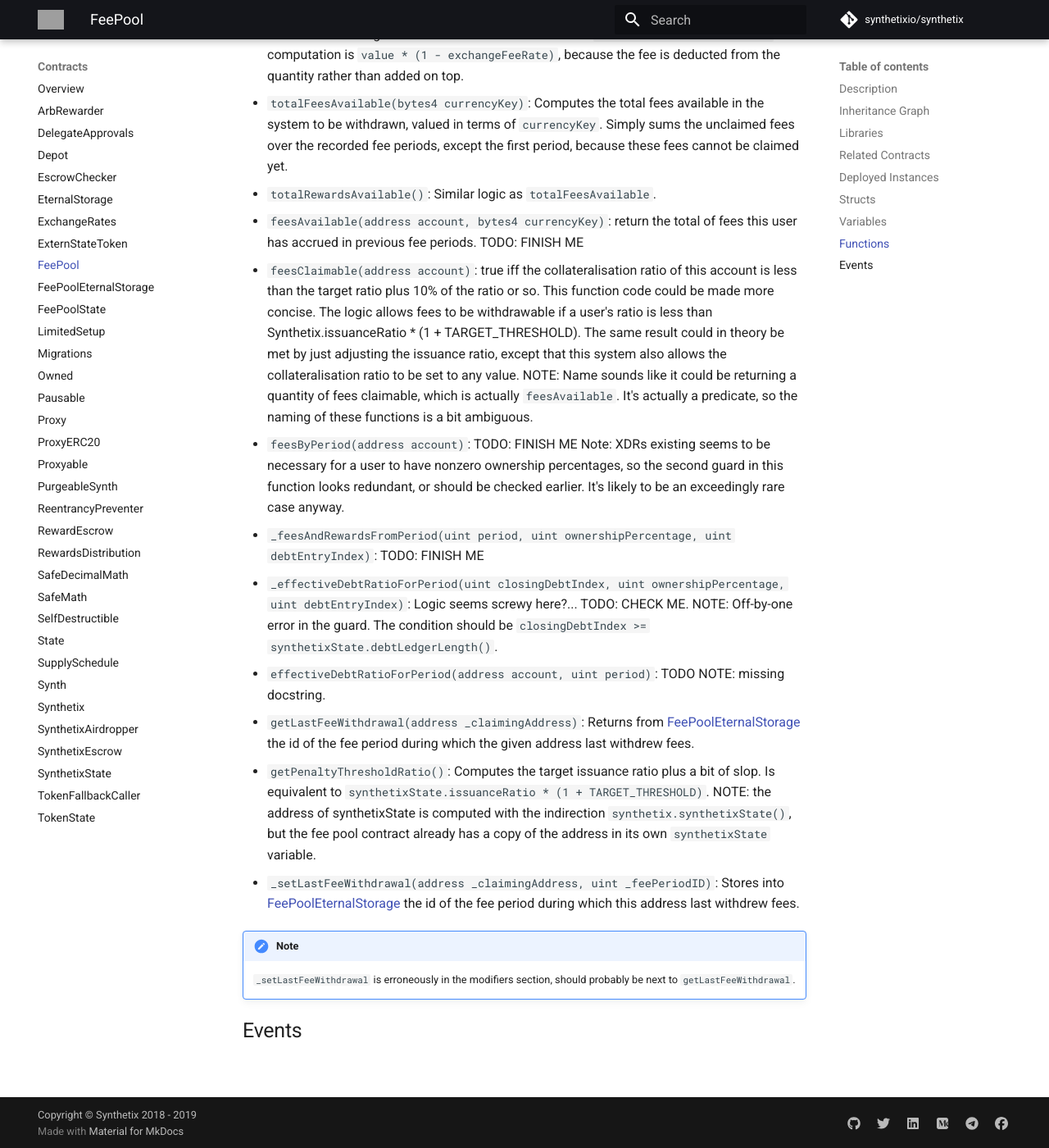
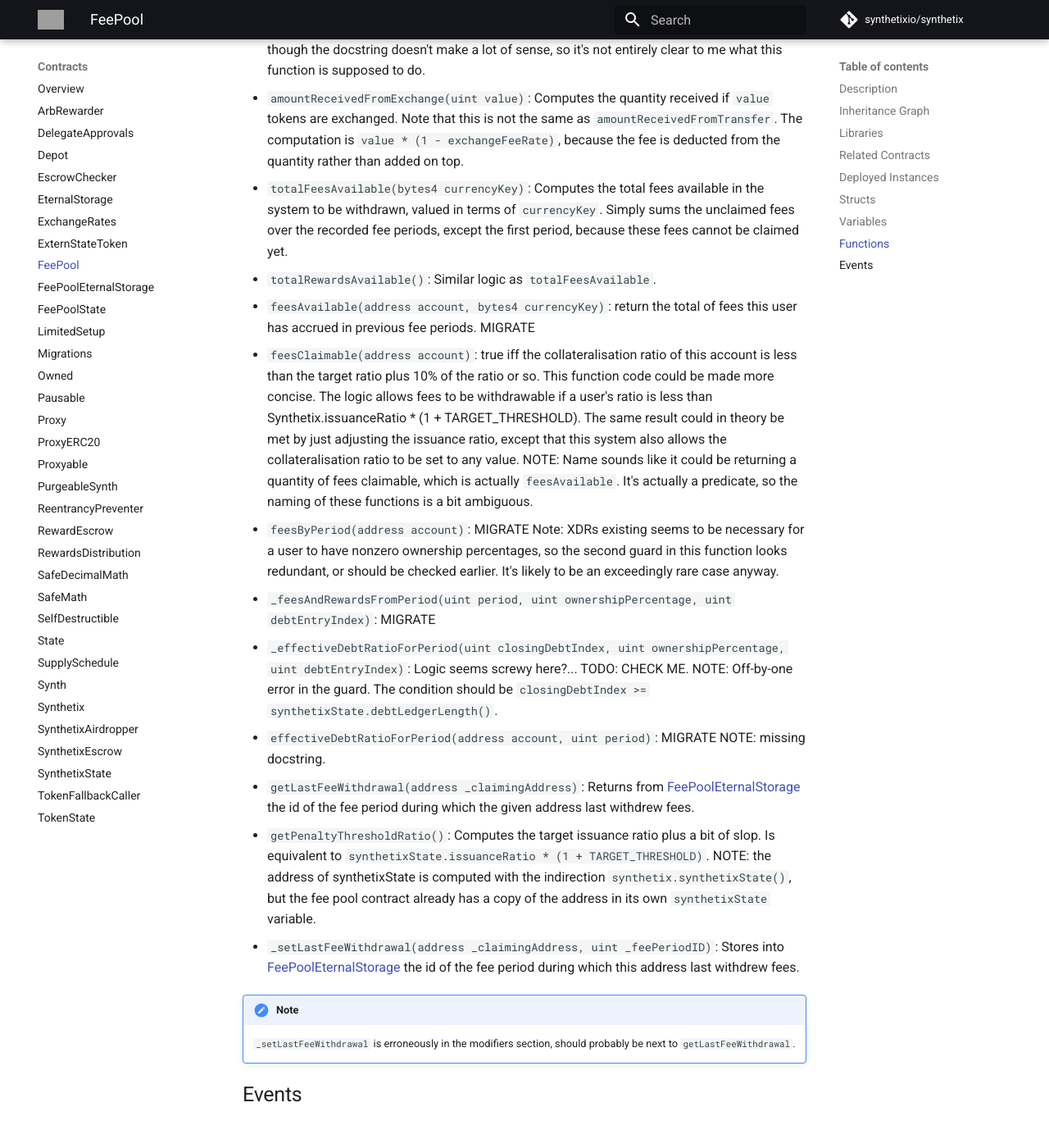
Before and after one commit to Synthetixio/synthetix, an MkDocs documentation site: the page built from docs/contracts/FeePool.md, in a window 1280 px wide and 1400 px high, scrolled down 6628 px. Shown: the whole window at 82% size. Built offline with MkDocs 1.6.1 and Material for MkDocs 9.7.7, drawn with Linux system fonts in a browser that asks for light colours; formulas are drawn with MathJax 3; comment, search, counter and statistics services are not loaded; some of the changed text lies outside the part shown; grey boxes are pictures that could not be loaded.

Commit message:
A few WIP notices.

```diff
--- a/docs/contracts/FeePool.md
+++ b/docs/contracts/FeePool.md
@@ -99,7 +102,7 @@
 * `claimFees(bytes4 currencyKey)`: The message sender claims their fees in the currency specified.
 * `claimFeesOnBehalf(address claimingForAddress, bytes4 currencyKey)`: Claim fees for a specified address. They are awarded to that address, and not to the message sender. Uses the [DelegateApprovals](DelegateApprovals.md) contract to store the fee claim approval info.
 
-* `_claimFees(address claimingAddress, bytes4 currencyKey)`: Claim fees at the specified address in the specified currency. C-ratio must be within the bounds specified by the `feesClaimable` function -- i.e. less than the issuance ratio. TODO: FINISH ME
+* `_claimFees(address claimingAddress, bytes4 currencyKey)`: Claim fees at the specified address in the specified currency. C-ratio must be within the bounds specified by the `feesClaimable` function -- i.e. less than the issuance ratio. MIGRATE
 
 * `importFeePeriod(uint feePeriodIndex, uint feePeriodId, uint startingDebtIndex, uint startTime, uint feesToDistribute, uint feesClaimed, uint rewardsToDistribute, uint rewardsClaimed)`: Sets a particular fee period entry, but only during the three week setup period.
 * `approveClaimOnBehalf(address account)`: Calls out to the [DelegateApprovals](DelegateApprovals.md) contract to set `account` as an approved claimant. Does not function if its argument is 0 (not much point to this), or if the `DelegateApprovals` contract address is 0 (not much point to this either).
@@ -142,16 +145,16 @@
 * `totalFeesAvailable(bytes4 currencyKey)`: Computes the total fees available in the system to be withdrawn, valued in terms of `currencyKey`. Simply sums the unclaimed fees over the recorded fee periods, except the first period, because these fees cannot be claimed yet.
 * `totalRewardsAvailable()`: Similar logic as `totalFeesAvailable`.
 
-* `feesAvailable(address account, bytes4 currencyKey)`: return the total of fees this user has accrued in previous fee periods. TODO: FINISH ME
+* `feesAvailable(address account, bytes4 currencyKey)`: return the total of fees this user has accrued in previous fee periods. MIGRATE
 
 * `feesClaimable(address account)`: true iff the collateralisation ratio of this account is less than the target ratio plus 10% of the ratio or so. This function code could be made more concise. The logic allows fees to be withdrawable if a user's ratio is less than Synthetix.issuanceRatio * (1 + TARGET_THRESHOLD). The same result could in theory be met by just adjusting the issuance ratio, except that this system also allows the collateralisation ratio to be set to any value. NOTE: Name sounds like it could be returning a quantity of fees claimable, which is actually `feesAvailable`. It's actually a predicate, so the naming of these functions is a bit ambiguous.
 
-* `feesByPeriod(address account)`: TODO: FINISH ME
+* `feesByPeriod(address account)`: MIGRATE
   Note: XDRs existing seems to be necessary for a user to have nonzero ownership percentages, so the second
   guard in this function looks redundant, or should be checked earlier. It's likely to be an exceedingly rare case anyway.
-* `_feesAndRewardsFromPeriod(uint period, uint ownershipPercentage, uint debtEntryIndex)`: TODO: FINISH ME
+* `_feesAndRewardsFromPeriod(uint period, uint ownershipPercentage, uint debtEntryIndex)`: MIGRATE
 * `_effectiveDebtRatioForPeriod(uint closingDebtIndex, uint ownershipPercentage, uint debtEntryIndex)`: Logic seems screwy here?... TODO: CHECK ME. NOTE: Off-by-one error in the guard. The condition should be `closingDebtIndex >= synthetixState.debtLedgerLength()`.
-* `effectiveDebtRatioForPeriod(address account, uint period)`: TODO NOTE: missing docstring.
+* `effectiveDebtRatioForPeriod(address account, uint period)`: MIGRATE NOTE: missing docstring.
 
 * `getLastFeeWithdrawal(address _claimingAddress)`: Returns from [FeePoolEternalStorage](FeePoolEternalStorage.md) the id of the fee period during which the given address last withdrew fees.
 * `getPenaltyThresholdRatio()`: Computes the target issuance ratio plus a bit of slop. Is equivalent to `synthetixState.issuanceRatio * (1 + TARGET_THRESHOLD)`. NOTE: the address of synthetixState is computed with the indirection `synthetix.synthetixState()`, but the fee pool contract already has a copy of the address in its own `synthetixState` variable.
```
Also changed, not shown: other parts of docs/contracts/FeePool.md (+3 -0 lines), docs/contracts/ArbRewarder.md (+2 -2 lines), docs/contracts/Depot.md (+2 -3 lines), docs/contracts/Synthetix.md (+11 -8 lines).
